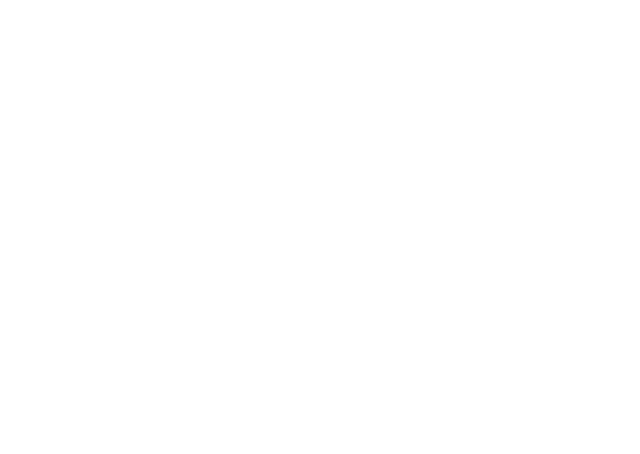
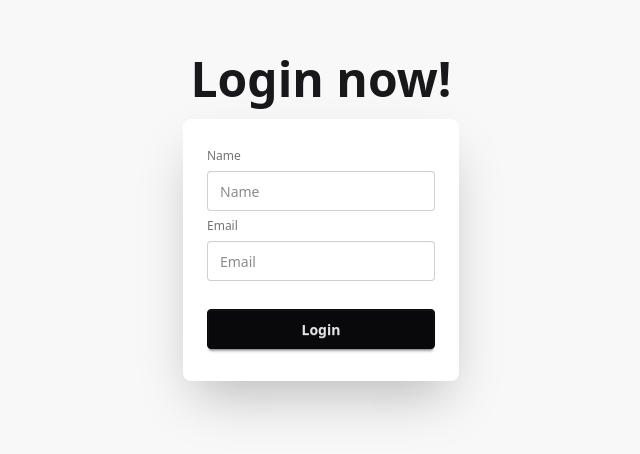
Before and after one commit to mdsheikhmohaimenulislam/Dashboard-client, a React (Vite) app: page / in a window 1280 px wide. Shown: the part 182-636 px from the top of the page, without its empty margins (319-959 px from the left). Built offline with nearby package versions, Linux system fonts and the light colour scheme.

Commit message:
modify done

```diff
--- a/src/Home.jsx
+++ b/src/Home.jsx
@@ -4,7 +4,7 @@ import App from './App';
 const Home = () => {
     return (
         <div>
-            {/* <App/> */}
+            <App/>
         </div>
     );
 };
```
